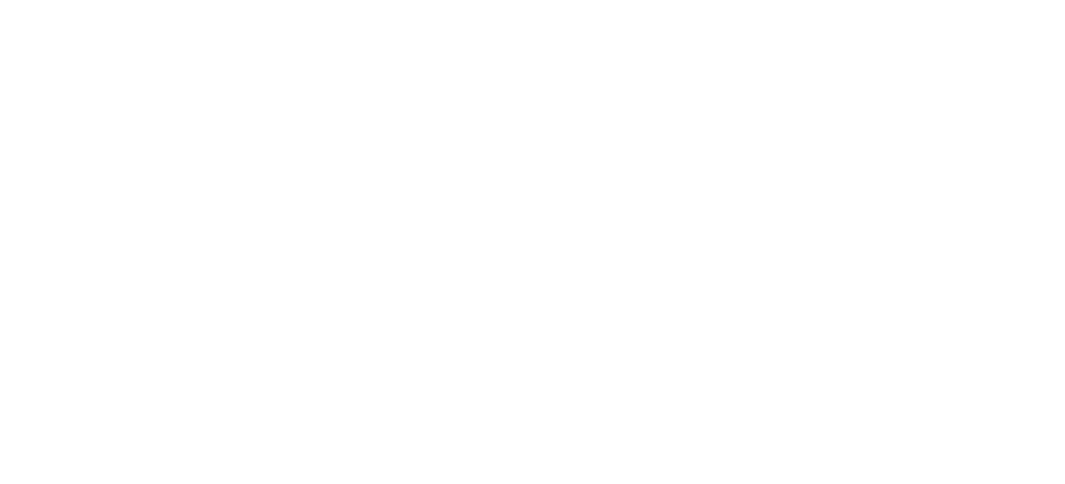
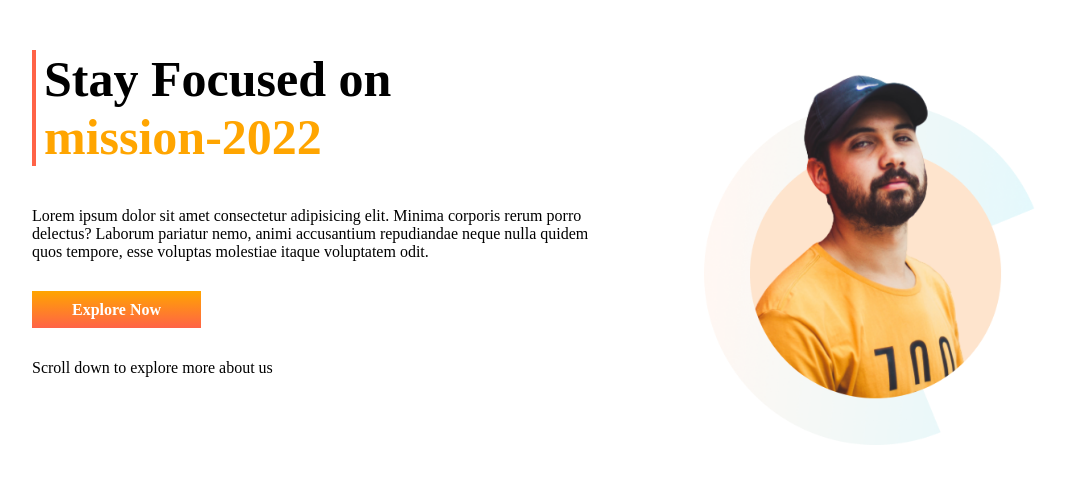
Before and after one commit to Nur-NobyRahaman/mission-2022, a plain HTML site: page index.html in a window 1280 px wide. Shown: the whole page, without its empty margins (36-1101 px from the left). Drawn offline with Linux system fonts and the light colour scheme.

Commit message:
fucusedadded

```diff
--- a/index.html
+++ b/index.html
@@ -5,10 +5,29 @@
     <meta charset="UTF-8">
     <meta http-equiv="X-UA-Compatible" content="IE=edge">
     <meta name="viewport" content="width=device-width, initial-scale=1.0">
-    <title>Document</title>
+    <title>mission-2022</title>
+    <link rel="stylesheet" href="style.css">
 </head>
 
 <body>
+    <section class="flex-section">
+        <div class="helf-width">
+            <div class="focused-bordar">
+                <h1>Stay Focused on <br><span class="orange-color">mission-2022</span></h1>
+            </div>
+            <p class="focused-para">Lorem ipsum dolor sit amet consectetur adipisicing elit. Minima corporis rerum porro
+                delectus? Laborum
+                pariatur nemo, animi accusantium repudiandae neque nulla quidem quos tempore, esse voluptas molestiae
+                itaque voluptatem odit.</p>
+            <a class="link-button" href="">Explore Now</a>
+            <p class="focused-para2">Scroll down to explore more about us</p>
+
+        </div>
+        <div class="helf-width">
+            <img class="focused-img" src="show-off/person-0.png" alt="">
+
+        </div>
+    </section>
 
 </body>
 
--- /dev/null
+++ b/style.css
@@ -0,0 +1,44 @@
+body{
+
+}
+.flex-section{
+    display: flex;
+}
+h1{
+    font-size: 50px;
+    margin-left: 8px;
+
+
+}
+.focused-bordar{
+    border-left: 4px solid tomato;
+
+}
+.orange-color{
+    color: orange;
+}
+.helf-width{
+    width: 50%;
+    margin-left: 40px;
+    padding-left: 20px;
+}
+.link-button{
+    text-decoration: none;
+    background-image: linear-gradient(orange,tomato);
+    padding: 10px 40px;
+    color: white;
+    font-weight: 600;
+
+}
+.focused-para{
+    margin-bottom: 40px;
+}
+.focused-para2{
+    margin-top: 40px;
+}
+.focused-img{
+    width: 60%;
+    margin-left: 20px;
+    padding-left: 20px;
+
+}
```
